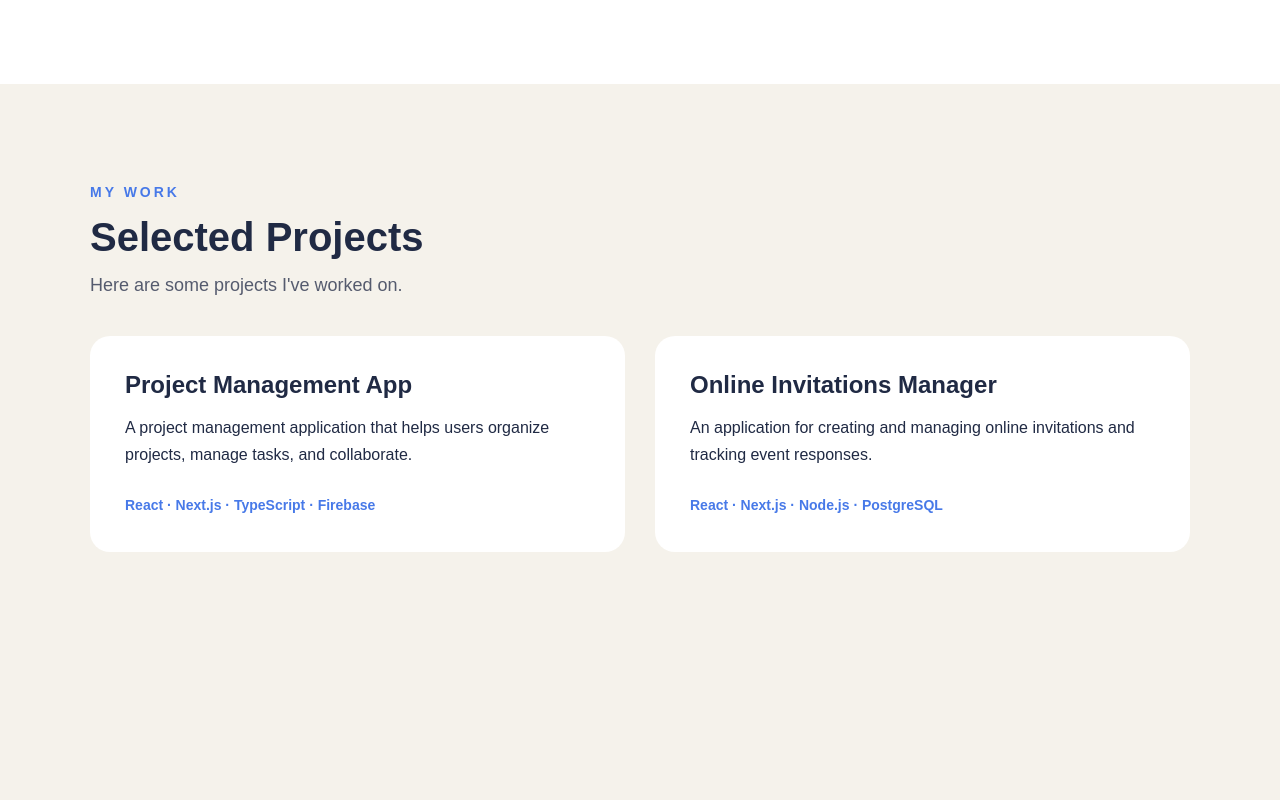
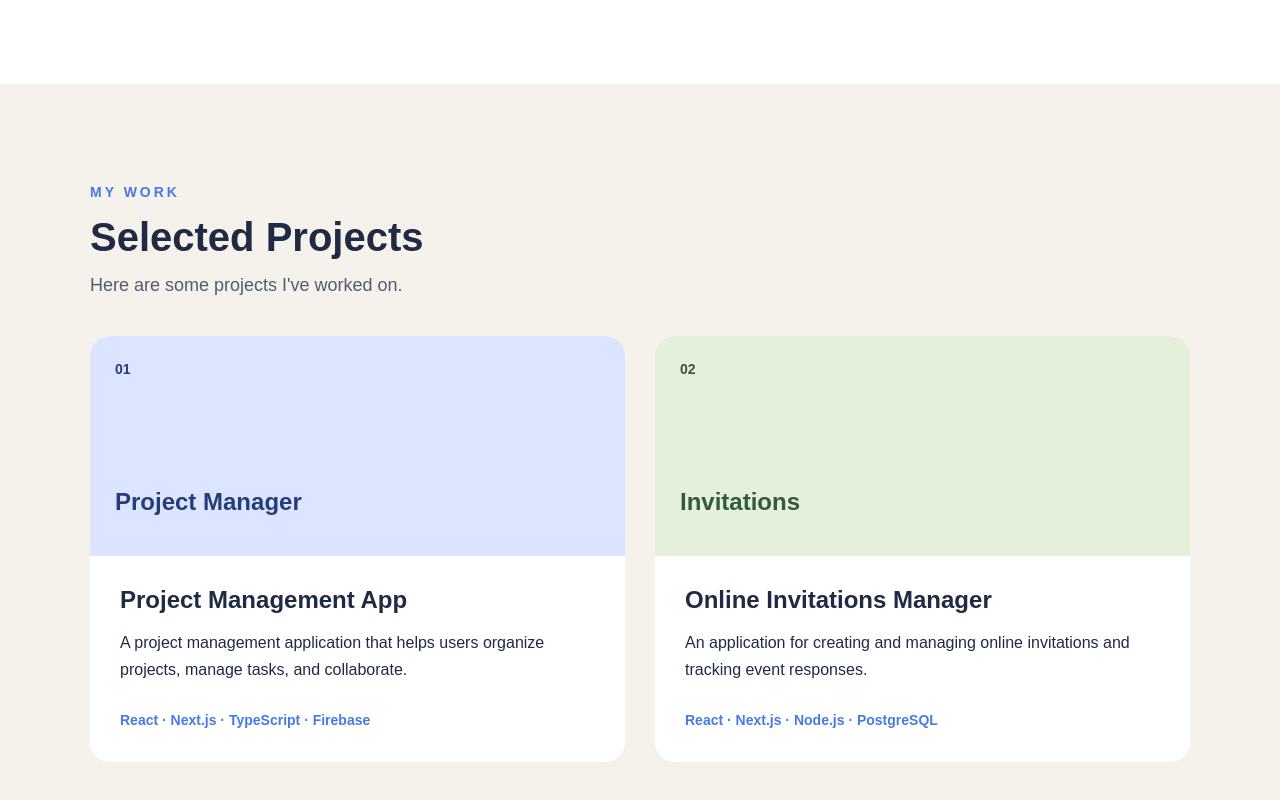
Before and after one commit to AnushaPotta/My-Portfolio, a plain HTML site: page index.html in a window 1280 px wide. Shown: the part 937-1737 px from the top of the page. Before the commit the page ends 1589 px from the top, so only its background shows below. Drawn offline with Linux system fonts and the light colour scheme.

Commit message:
add styles for project-cards

```diff
--- a/index.html
+++ b/index.html
@@ -50,6 +50,12 @@
           </p>
           <div class="project-grid">
             <div class="project-card">
+              <div class="project-image project-one">
+                <span>01</span>
+                <h3>Project Manager</h3>
+              </div>
+
+              <div class="project-info">
                 <h3>Project Management App</h3>
                 <p>
                   A project management application that helps users organize
@@ -59,13 +65,24 @@
                   React · Next.js · TypeScript · Firebase
                 </p>
               </div>
+            </div>
+
             <div class="project-card">
+              <div class="project-image project-two">
+                <span>02</span>
+                <h3>Invitations</h3>
+              </div>
+
+              <div class="project-info">
                 <h3>Online Invitations Manager</h3>
                 <p>
-                An application for creating and managing online invitations and
-                tracking event responses.
+                  An application for creating and managing online invitations
+                  and tracking event responses.
                 </p>
-              <p class="project-tech">React · Next.js · Node.js · PostgreSQL</p>
+                <p class="project-tech">
+                  React · Next.js · Node.js · PostgreSQL
+                </p>
+              </div>
             </div>
           </div>
         </div>
--- a/style.css
+++ b/style.css
@@ -155,8 +155,45 @@ nav a:hover {
 }
 .project-card {
   background-color: white;
-  padding: 35px;
+  padding: 0;
   border-radius: 20px;
+  overflow: hidden;
+  transition: transform 0.3s ease, box-shadow 0.3s ease;
+}
+
+.project-card:hover {
+  transform: translateY(-8px);
+  box-shadow: 0 12px 30px rgba(32, 42, 68, 0.12);
+}
+
+.project-one {
+  background-color: #dce5ff;
+  color: #263c78;
+}
+.project-image {
+  height: 220px;
+  padding: 25px;
+  display: flex;
+  flex-direction: column;
+  justify-content: space-between;
+}
+.project-image span {
+  font-size: 14px;
+  font-weight: bold;
+}
+.project-image h3 {
+  font-size: 30px;
+}
+.project-info {
+  padding: 30px;
+}
+
+.project-info h3 {
+  margin-bottom: 12px;
+}
+.project-two {
+  background-color: #e4efdc;
+  color: #315b3a;
 }
 .project-card h3 {
   font-size: 24px;
```
Lines whose indentation alone changed are shown as unchanged.
